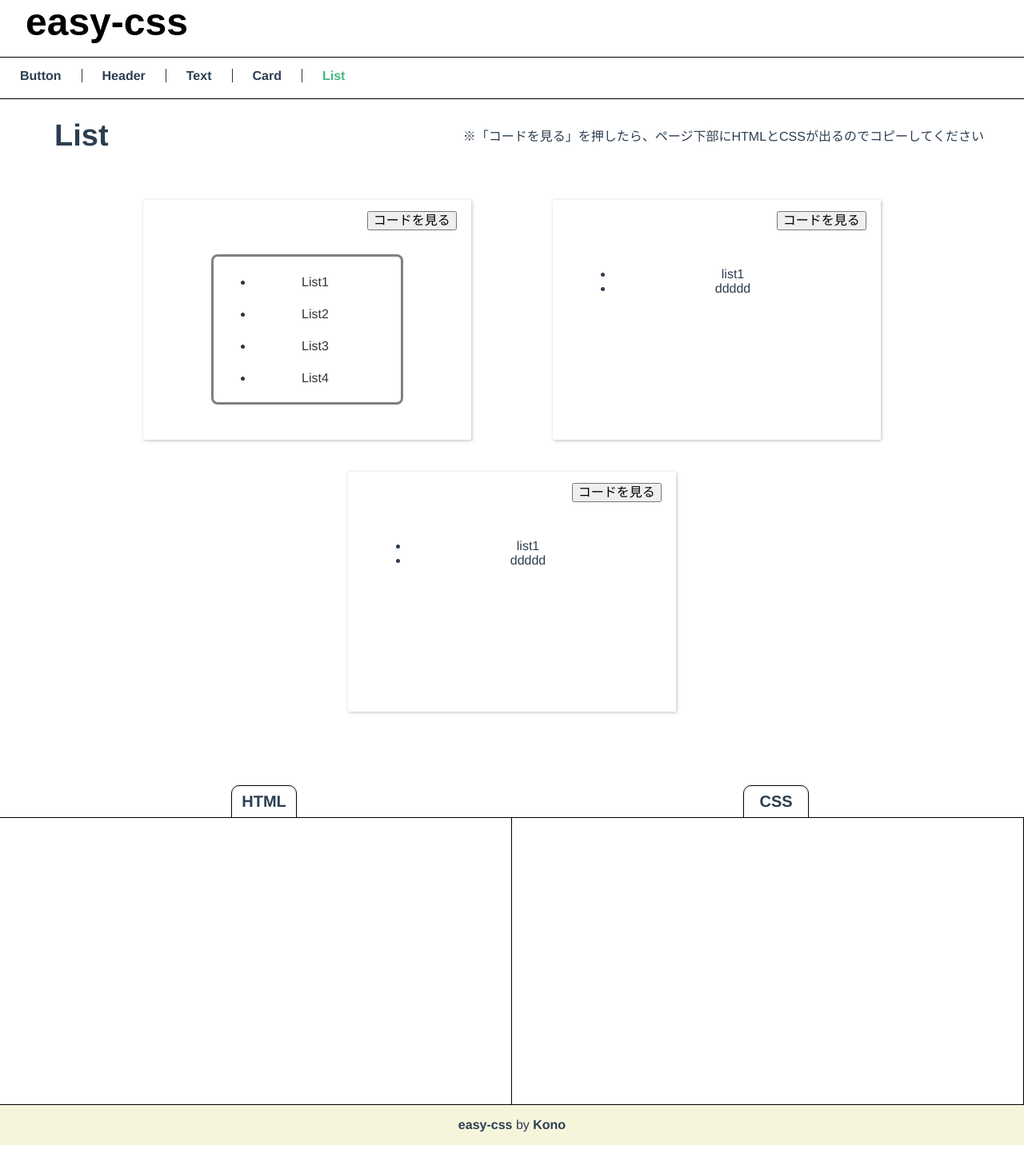
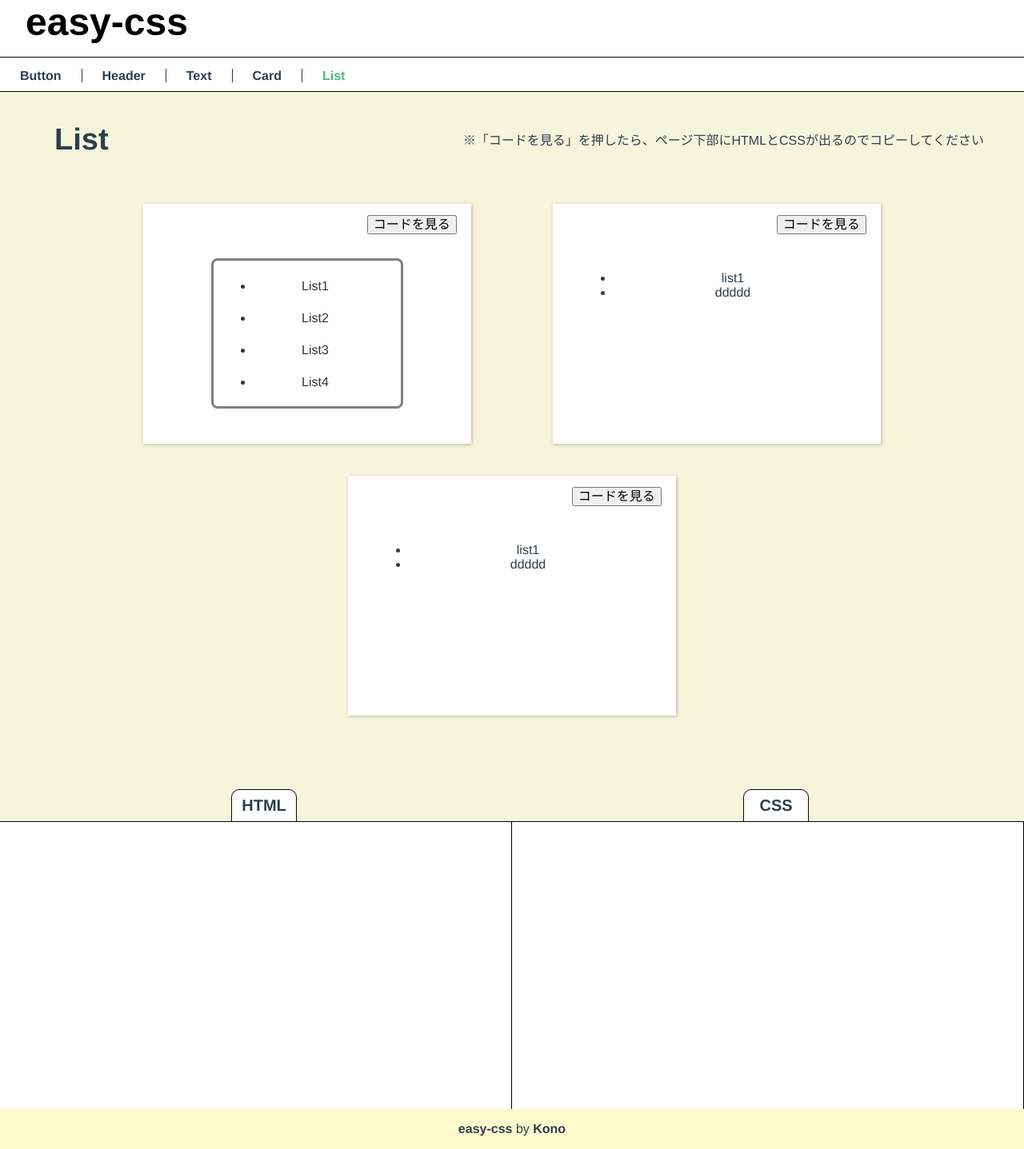
Before and after one commit to konobubu/easy-css, a Vue app: page /list in a window 1280 px wide. Shown: the whole page at 80% size. Built offline with nearby package versions, Linux system fonts and the light colour scheme.

Commit message:
change home

```diff
--- a/src/App.vue
+++ b/src/App.vue
@@ -44,9 +44,10 @@ export default {
 
 #nav {
   // padding: 30px;
-  height: 50px;
+  height: 55px;
   line-height: 25px;
   padding-top: 6px;
+  border-bottom: 1px solid black;
 
   a {
     font-weight: bold;
--- a/src/components/Content.vue
+++ b/src/components/Content.vue
@@ -107,6 +107,7 @@ $result-height: calc($content-height - 50px);
 
 .content-wrapper{
     // height: $content-height;
+    background-color: #f5f5dc;
 
     .content{
         // border-bottom: 1px black solid;
--- a/src/components/CssView.vue
+++ b/src/components/CssView.vue
@@ -87,6 +87,7 @@ export default {
                 text-align: center;
                 font-weight: bold;
                 width: 82px;
+                background-color: #fff;
             }
         }
 
@@ -98,6 +99,7 @@ export default {
             border-top: 1px black solid;
             position: relative;
             overflow-y: scroll;
+            background-color: #fff;
 
                 &::-webkit-scrollbar
                 {
--- a/src/components/Footer.vue
+++ b/src/components/Footer.vue
@@ -22,7 +22,7 @@ export default {
     margin-top: auto;
     width: 100%;
     height: 50px;
-    background-color: beige;
+    background-color: #fffacd;
     line-height: 50px;
 
     span{
--- a/src/components/HtmlView.vue
+++ b/src/components/HtmlView.vue
@@ -68,6 +68,7 @@ export default {
                 text-align: center;
                 font-weight: bold;
                 width: 82px;
+                background-color: #fff;
             }
         }
 
@@ -79,6 +80,7 @@ export default {
             border-top: 1px black solid;
             position: relative;
             overflow-y: scroll;
+            background-color: #fff;
 
                 &::-webkit-scrollbar
                 {
--- a/src/components/Nav.vue
+++ b/src/components/Nav.vue
@@ -51,7 +51,7 @@ export default {
 
 
 .nav-wrapper{
-  border-bottom: 1px solid black;
+
 
   .nav {
     list-style-type: none;
--- a/src/components/Result.vue
+++ b/src/components/Result.vue
@@ -97,6 +97,7 @@ export default {
     box-shadow: 1px 1px 4px rgba(0, 0, 0, 0.25);
     padding: 60px 36px 0 36px;
     margin: 20px;
+    background-color: #fff;
     position: relative;
 
     .result-html{
--- a/src/router/index.js
+++ b/src/router/index.js
@@ -1,6 +1,6 @@
 import Vue from 'vue'
 import VueRouter from 'vue-router'
-import Home from '../views/Home.vue'
+// import Home from '../views/Home.vue'
 import About from '../views/About.vue'
 import Button from '../components/items/Buttons.vue'
 import Card from '../components/items/Cards.vue'
@@ -15,8 +15,8 @@ Vue.use(VueRouter)
 const routes = [
   {
     path: '/',
-    name: 'Home',
-    component: Home
+    name: '',
+    component: Button
   },
   {
     path: '/about',
```
Also changed, not shown: 8 other files (tests, documents, lock files or other folders).
